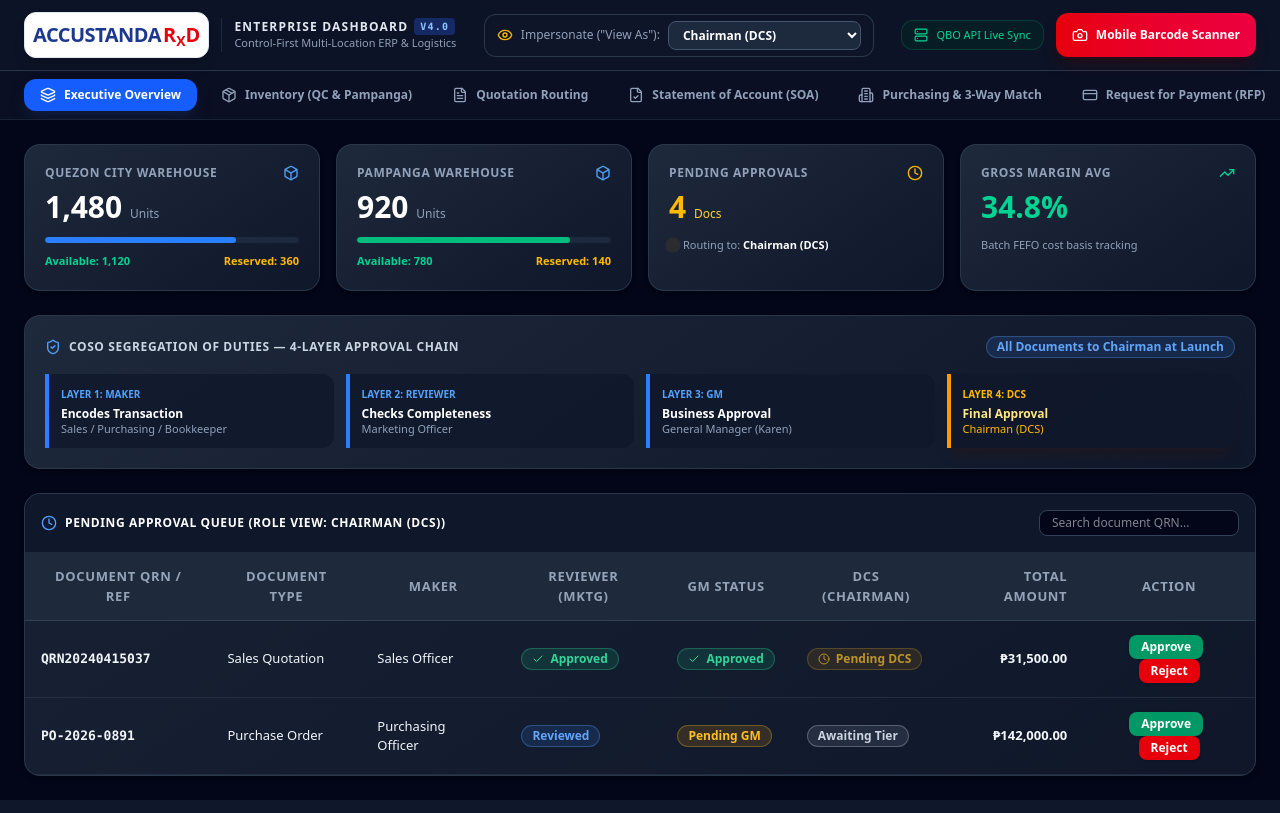
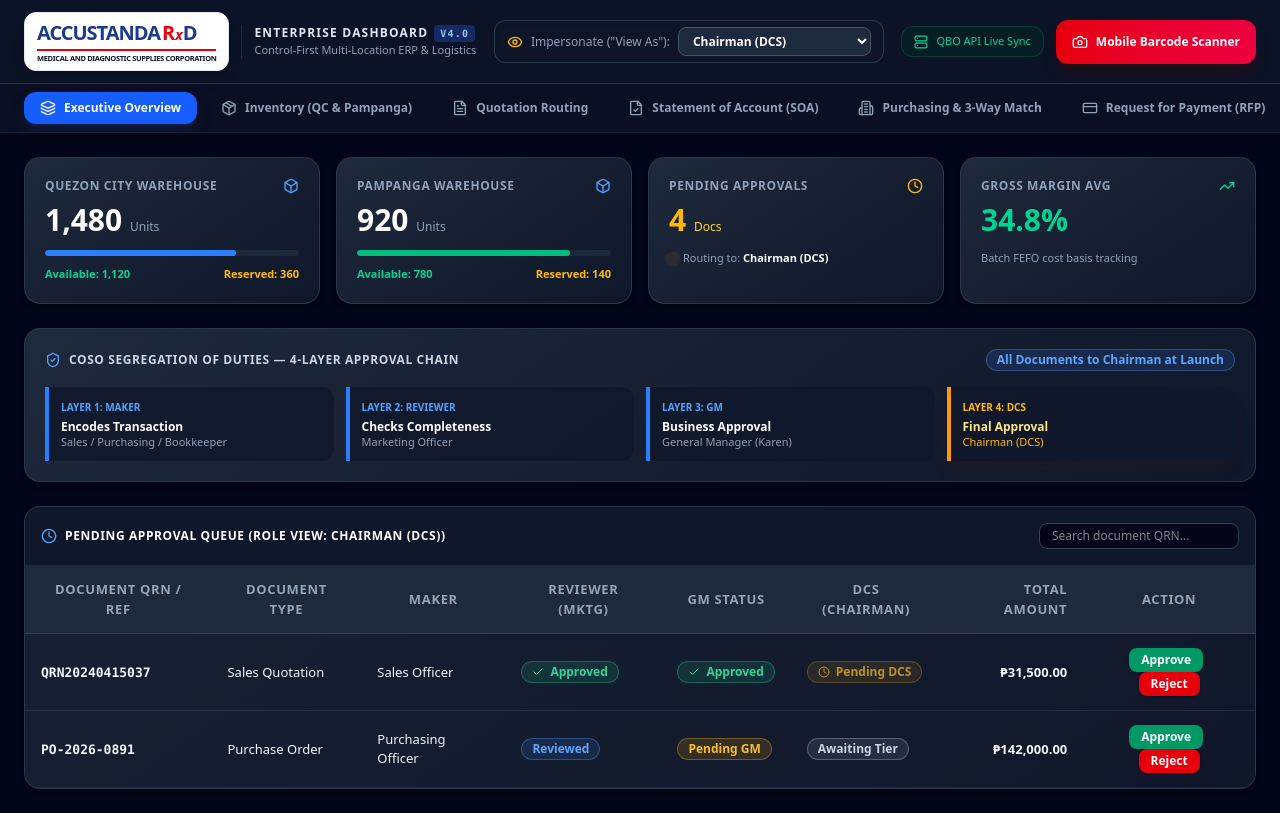
Before and after one commit to ItsAdventureTime/portfolio-accustandard, a Next.js app: page / in a window 1280 px wide. Built offline with nearby package versions, Linux system fonts and the light colour scheme.

Commit message:
fix: align Accustanda Rx D brand logo lockup in header, Quotation, and SOA templates with reference photo photo_2026-08-01_23-55-07.jpg

```diff
--- a/src/app/page.tsx
+++ b/src/app/page.tsx
@@ -114,11 +114,18 @@ export default function DashboardHome() {
     <div className="min-h-screen bg-slate-950 text-slate-100 flex flex-col font-sans selection:bg-blue-600 selection:text-white">
       {/* Functional Glassmorphism Top Navigation Header */}
       <header className="sticky top-0 z-40 glass-header px-4 md:px-6 py-3 flex flex-wrap justify-between items-center gap-4">
-        {/* Brand Lockup */}
+        {/* Brand Lockup matching photo_2026-08-01_23-55-07.jpg */}
         <div className="flex items-center space-x-3">
-          <div className="bg-white p-2 rounded-xl shadow-lg flex items-center justify-center border border-slate-200">
-            <span className="text-xl font-black text-blue-900 tracking-tight">ACCUSTANDA</span>
-            <span className="text-xl font-black text-red-600 ml-0.5">R<sub className="text-sm">X</sub>D</span>
+          <div className="bg-white px-3 py-1.5 rounded-xl shadow-lg flex flex-col justify-center border border-slate-200">
+            <div className="flex items-center leading-none">
+              <span className="text-xl font-black text-blue-900 tracking-tighter">ACCUSTANDA</span>
+              <span className="text-xl font-black text-red-600 ml-0.5">R<span className="text-sm font-black italic">x</span></span>
+              <span className="text-xl font-black text-blue-900">D</span>
+            </div>
+            <div className="w-full border-b-2 border-red-600 my-0.5"></div>
+            <span className="text-[7.5px] font-extrabold text-slate-900 tracking-tighter uppercase whitespace-nowrap">
+              MEDICAL AND DIAGNOSTIC SUPPLIES CORPORATION
+            </span>
           </div>
           <div className="hidden sm:block border-l border-slate-800 pl-3">
             <h1 className="text-xs font-bold tracking-widest uppercase text-slate-200 flex items-center gap-1.5">
--- a/src/components/documents/QuotationPDF.tsx
+++ b/src/components/documents/QuotationPDF.tsx
@@ -31,11 +31,13 @@ export const QuotationPDF: React.FC<{ data: QuotationData }> = ({ data }) => {
       {/* Header */}
       <div className="flex justify-between items-start border-b-2 border-red-600 pb-4 mb-6">
         <div>
-          <div className="flex items-center space-x-2">
-            <span className="text-3xl font-extrabold tracking-tight text-blue-800">ACCUSTANDA</span>
-            <span className="text-3xl font-extrabold text-red-600">R<sub className="text-xl">X</sub>D</span>
+          <div className="flex items-center leading-none">
+            <span className="text-3xl font-black tracking-tighter text-blue-950">ACCUSTANDA</span>
+            <span className="text-3xl font-black text-red-600 ml-0.5">R<span className="text-2xl font-black italic">x</span></span>
+            <span className="text-3xl font-black text-blue-950">D</span>
           </div>
-          <p className="text-[10px] font-bold text-gray-800 tracking-wider">
+          <div className="w-full border-b-2 border-red-600 my-0.5"></div>
+          <p className="text-[10px] font-extrabold text-gray-900 tracking-tight uppercase whitespace-nowrap">
             MEDICAL AND DIAGNOSTIC SUPPLIES CORPORATION
           </p>
         </div>
--- a/src/components/documents/StatementOfAccountPDF.tsx
+++ b/src/components/documents/StatementOfAccountPDF.tsx
@@ -42,11 +42,13 @@ export const StatementOfAccountPDF: React.FC<{ data: SOAData }> = ({ data }) =>
       {/* Header */}
       <div className="flex justify-between items-start mb-6 border-b border-gray-300 pb-4">
         <div>
-          <div className="flex items-center space-x-2">
-            <span className="text-3xl font-extrabold tracking-tight text-blue-900">ACCUSTANDA</span>
-            <span className="text-3xl font-extrabold text-red-600">R<sub className="text-xl">X</sub>D</span>
+          <div className="flex items-center leading-none">
+            <span className="text-3xl font-black tracking-tighter text-blue-950">ACCUSTANDA</span>
+            <span className="text-3xl font-black text-red-600 ml-0.5">R<span className="text-2xl font-black italic">x</span></span>
+            <span className="text-3xl font-black text-blue-950">D</span>
           </div>
-          <p className="text-[10px] font-bold text-gray-800 tracking-wider">
+          <div className="w-full border-b-2 border-red-600 my-0.5"></div>
+          <p className="text-[10px] font-extrabold text-gray-900 tracking-tight uppercase whitespace-nowrap">
             MEDICAL AND DIAGNOSTIC SUPPLIES CORPORATION
           </p>
         </div>
```
